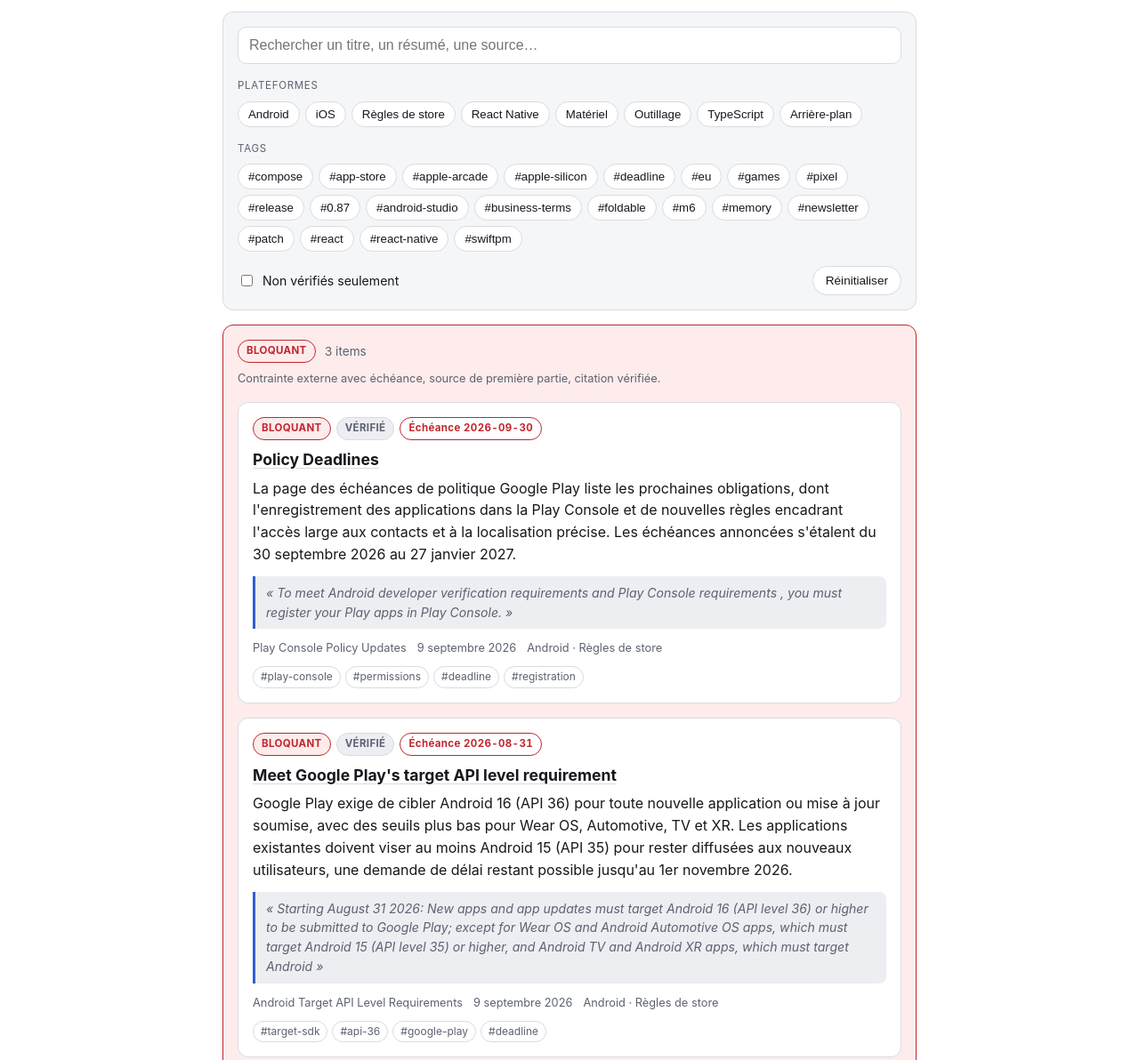
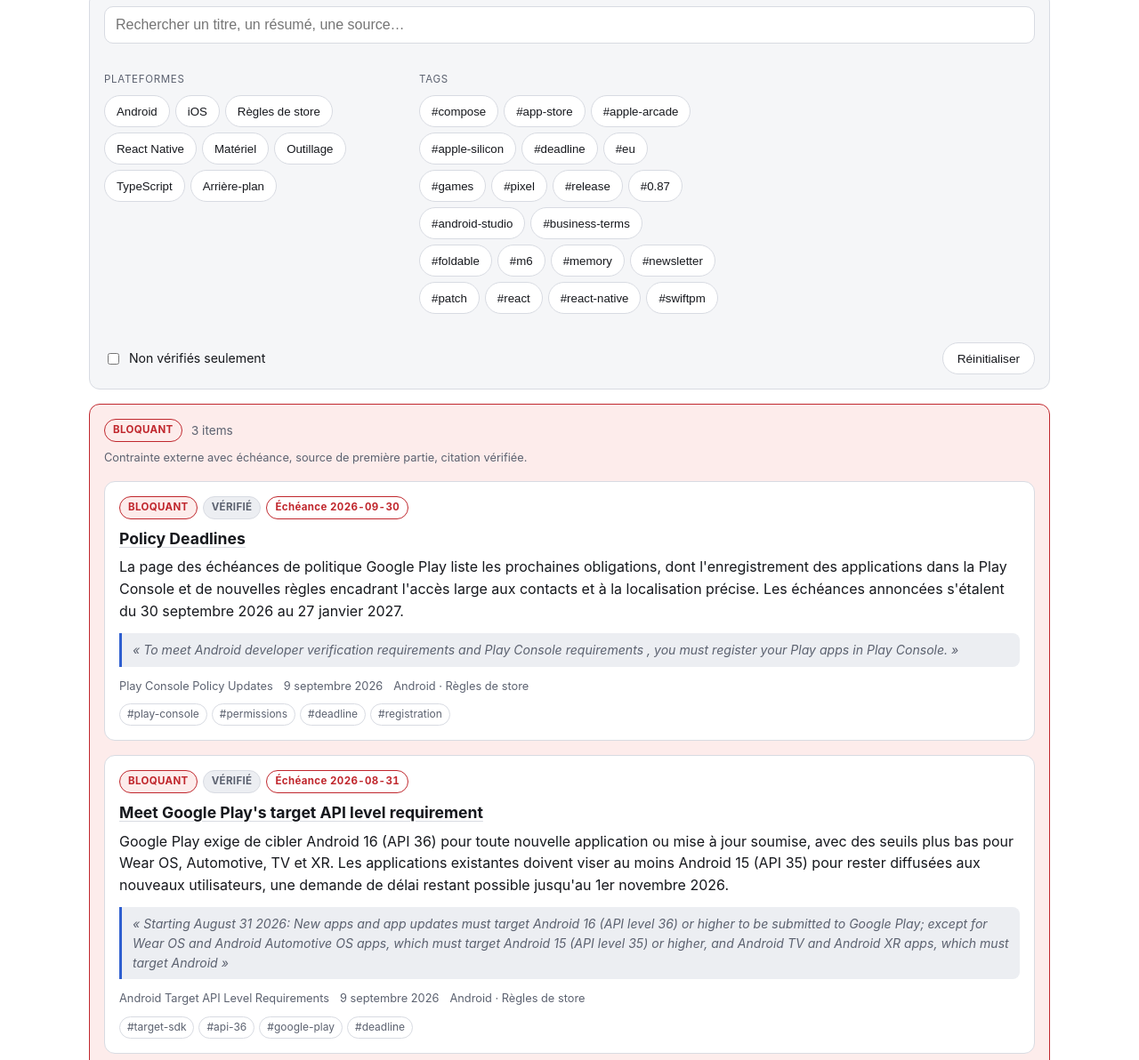
Before and after one commit to CEDRIC-code1982/Veille-mobile, a website: page site/index.html in a window 1280 px wide. Shown: the part 185-1377 px from the top of the page at 89% size. Drawn offline with Linux system fonts and the light colour scheme; no server answers; files whose address does not match are found by name.

Commit message:
feat: make the site use the screen it is given
The layout was mobile-first but stopped there: a single 780px column whatever
the screen, which wastes a laptop and reads as a phone site blown up.

Cards now flow into as many columns as fit, from one on a phone to three on a
desktop, and the container widens by breakpoint up to a 1440px ceiling so lines
never become unreadable. The blocking section deliberately keeps one full-width
column: it has to read as an alert, not as a third of a row.

Two defects found while measuring at 320, 390, 768, 1024, 1440 and 1920:
a bare minmax minimum overflowed its container below 352px, fixed with
min(..., 100%); and auto-fill packed four cramped columns at 1440px, fixed by
widening the card minimum on large screens.

Touch targets go to 44px on coarse pointers, safe-area insets are honoured for
a notched phone in landscape, short landscape viewports drop the tagline, and
reduced-motion is respected.

Also decodes HTML entities in feed titles, which were reaching the site as
"What&#39;s new", and repairs the two already published.

```diff
--- a/data/items/2026-08.json
+++ b/data/items/2026-08.json
@@ -635,7 +635,7 @@
     },
     {
       "id": "2580adbf7bb625c2",
-      "title": "What&#39;s new in the Jetpack Compose August &#39;26 release",
+      "title": "What's new in the Jetpack Compose August '26 release",
       "summary": "La livraison Jetpack Compose d'août 2026 est stable et amène la version 1.12 des modules cœur, avec dégradés en maillage, gamut de couleurs étendu, zones nommées dans Grid et intégration du Credential Manager. Elle fait passer compileSdk à l'API 37, exige au minimum AGP 9.1.1 et déprécie Modifier.onFirstVisible() au profit de Modifier.onVisibilityChanged().",
       "sourceUrl": "https://android-developers.googleblog.com/2026/08/jetpack-compose-august-2026-release.html",
       "sourceName": "Android Developers Blog",
@@ -727,7 +727,7 @@
     },
     {
       "id": "7a9bb39859027801",
-      "title": "Media3 1.11 - What&#39;s new?",
+      "title": "Media3 1.11 - What's new?",
       "summary": "Media3 1.11 étend ses modules d'interface Compose avec des emplacements de contrôles personnalisables, des gestes interactifs, des observateurs d'état et le préchargement de vidéos courtes. La version modernise l'intégration Cast avec le sélecteur de sortie du SystemUI, ajoute une extension réseau Ktor et des utilitaires de multiplexage Ogg et WAV.",
       "sourceUrl": "https://android-developers.googleblog.com/2026/08/media3-1-11-whats-new.html",
       "sourceName": "Android Developers Blog",
--- a/site/style.css
+++ b/site/style.css
@@ -26,6 +26,8 @@
 
   --radius: 12px;
   --gap: 16px;
+  --content-width: 780px;
+  --card-min-width: 320px;
 }
 
 @media (prefers-color-scheme: dark) {
@@ -55,7 +57,8 @@
 
 body {
   margin: 0;
-  padding: 0 var(--gap) calc(var(--gap) * 3);
+  padding: 0 max(var(--gap), env(safe-area-inset-right)) calc(var(--gap) * 3)
+    max(var(--gap), env(safe-area-inset-left));
   background: var(--surface);
   color: var(--text);
   font: 16px/1.55 -apple-system, BlinkMacSystemFont, "Segoe UI", Roboto, "Helvetica Neue",
@@ -77,7 +80,7 @@
 /* ---------- header ---------- */
 
 .page-header {
-  max-width: 780px;
+  max-width: var(--content-width);
   margin: 0 auto;
   padding: calc(var(--gap) * 1.5) 0 var(--gap);
 }
@@ -123,7 +126,7 @@
 /* ---------- filters ---------- */
 
 .filters {
-  max-width: 780px;
+  max-width: var(--content-width);
   margin: 0 auto var(--gap);
   padding: var(--gap);
   border: 1px solid var(--border);
@@ -174,7 +177,10 @@
 }
 
 .chip {
-  padding: 6px 11px;
+  display: inline-flex;
+  align-items: center;
+  min-height: 36px;
+  padding: 6px 13px;
   border: 1px solid var(--border);
   border-radius: 999px;
   background: var(--surface);
@@ -206,7 +212,8 @@
 }
 
 button {
-  padding: 8px 14px;
+  min-height: 36px;
+  padding: 8px 16px;
   border: 1px solid var(--border);
   border-radius: 999px;
   background: var(--surface);
@@ -218,7 +225,7 @@
 /* ---------- sections ---------- */
 
 main {
-  max-width: 780px;
+  max-width: var(--content-width);
   margin: 0 auto;
 }
 
@@ -268,10 +275,22 @@
 }
 
 .items {
-  display: flex;
-  flex-direction: column;
+  display: grid;
+  /* min() keeps the track from exceeding the container on a narrow phone:
+     a bare minmax minimum overflows below 352px. */
+  grid-template-columns: repeat(auto-fill, minmax(min(var(--card-min-width), 100%), 1fr));
+  align-items: start;
   gap: var(--gap);
   margin-top: var(--gap);
+}
+
+/*
+ * The blocking section keeps a single full-width column whatever the screen:
+ * it is the one section that must read as an alert, and a lone blocking item
+ * squeezed into a third of the width would read as a detail.
+ */
+.section--blocking .items {
+  grid-template-columns: 1fr;
 }
 
 /* ---------- cards ---------- */
@@ -417,14 +436,32 @@
 /* ---------- footer ---------- */
 
 .page-footer {
-  max-width: 780px;
+  max-width: var(--content-width);
   margin: calc(var(--gap) * 2) auto 0;
   color: var(--text-muted);
   font-size: 0.78rem;
   text-align: center;
 }
 
+/* Touch screens have no hover, and need targets Apple sizes at 44px. */
+@media (hover: none) and (pointer: coarse) {
+  .chip,
+  button {
+    min-height: 44px;
+  }
+
+  .toggle input[type="checkbox"] {
+    width: 20px;
+    height: 20px;
+  }
+}
+
+/* Tablet portrait and large phones in landscape: two columns of cards. */
 @media (min-width: 700px) {
+  :root {
+    --content-width: 820px;
+  }
+
   .page-header h1 {
     font-size: 1.9rem;
   }
@@ -432,4 +469,70 @@
   .card h3 {
     font-size: 1.1rem;
   }
+
+  .filters {
+    display: grid;
+    grid-template-columns: 1fr 1fr;
+    gap: var(--gap);
+    align-items: start;
+  }
+
+  .field,
+  .filter-actions {
+    grid-column: 1 / -1;
+  }
 }
+
+/* Small laptops: the container earns real width. */
+@media (min-width: 1000px) {
+  :root {
+    --content-width: 1080px;
+  }
+
+  .filters {
+    grid-template-columns: 1fr 1fr 1fr;
+  }
+
+  .field {
+    grid-column: 1 / -1;
+  }
+
+  .filter-actions {
+    grid-column: 1 / -1;
+  }
+}
+
+/*
+ * Desktop: a ceiling on the container, and wider cards. Left alone, auto-fill
+ * would pack four narrow columns into this width, which reads badly for cards
+ * that are mostly text.
+ */
+@media (min-width: 1400px) {
+  :root {
+    --content-width: 1440px;
+    --card-min-width: 400px;
+  }
+}
+
+/* Short viewports, typically a phone in landscape: reclaim vertical space. */
+@media (max-height: 480px) and (orientation: landscape) {
+  .page-header {
+    padding-top: var(--gap);
+  }
+
+  .tagline {
+    display: none;
+  }
+}
+
+/*
+ * Respect a reduced-motion preference. The site animates little, but the
+ * details disclosure and smooth scrolling both honour it.
+ */
+@media (prefers-reduced-motion: reduce) {
+  * {
+    animation-duration: 0.01ms !important;
+    transition-duration: 0.01ms !important;
+    scroll-behavior: auto !important;
+  }
+}
--- a/src/data/mappers/toCollectedItem.ts
+++ b/src/data/mappers/toCollectedItem.ts
@@ -7,7 +7,7 @@
   buildFingerprintSource,
   buildIdSource,
 } from '../../domain/support/identifiers';
-import { truncateText } from '../../domain/support/normalizeText';
+import { decodeHtmlEntities, truncateText } from '../../domain/support/normalizeText';
 import { computeStableHash } from '../../shared/hash';
 import { MAX_EXCERPT_LENGTH } from '../feeds/parseFeedXml';
 
@@ -54,7 +54,9 @@
   entry: FeedEntry,
   collectedAt: string,
 ): CollectedItem | undefined => {
-  const title = entry.title.replace(/\s+/g, ' ').trim();
+  // Feed titles arrive encoded, sometimes doubly so: "What&#39;s new" has to
+  // become "What's new" before it ever reaches the site.
+  const title = decodeHtmlEntities(entry.title).replace(/\s+/g, ' ').trim();
   const sourceUrl = resolveUrl(entry.url, feed.url);
 
   if (title.length === 0 || sourceUrl === undefined) {
```
Also changed, not shown: tests/dataFeeds.test.ts (+10 -0 lines).
